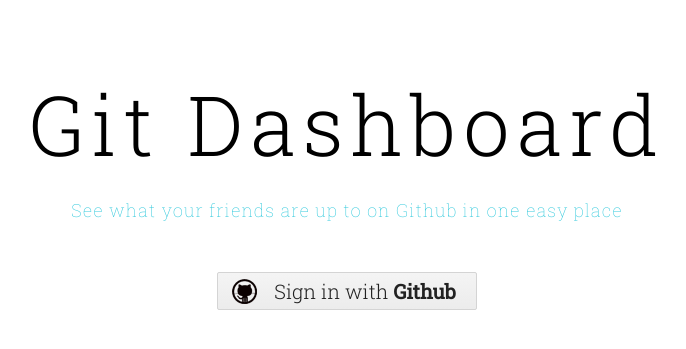
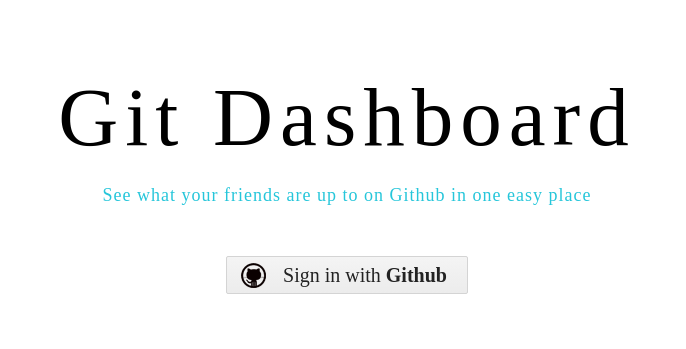
Before and after one commit to Shikkic/git-dash, a Node server app: page /login in a window 1280 px wide. Shown: the top 349 px of the page, without its empty margins (293-979 px from the left). Run offline with Node 20, Linux system fonts and the light colour scheme; some libraries are stand-ins or nearby versions; some web fonts are replaced.

Commit message:
added font style sheet locally vs. CDN

```diff
--- /dev/null
+++ b/public/css/roboto-slab-stylesheet.css
@@ -0,0 +1,168 @@
+/* cyrillic-ext */
+@font-face {
+  font-family: 'Roboto Slab';
+  font-style: normal;
+  font-weight: 100;
+  src: local('Roboto Slab Thin'), local('RobotoSlab-Thin'), url(http://fonts.gstatic.com/s/robotoslab/v6/MEz38VLIFL-t46JUtkIEgDk33lOKj8VrrOQDzFTd08I.woff2) format('woff2');
+  unicode-range: U+0460-052F, U+20B4, U+2DE0-2DFF, U+A640-A69F;
+}
+/* cyrillic */
+@font-face {
+  font-family: 'Roboto Slab';
+  font-style: normal;
+  font-weight: 100;
+  src: local('Roboto Slab Thin'), local('RobotoSlab-Thin'), url(http://fonts.gstatic.com/s/robotoslab/v6/MEz38VLIFL-t46JUtkIEgCRwq2pY8iaQOLhk7E7z3MQ.woff2) format('woff2');
+  unicode-range: U+0400-045F, U+0490-0491, U+04B0-04B1, U+2116;
+}
+/* greek-ext */
+@font-face {
+  font-family: 'Roboto Slab';
+  font-style: normal;
+  font-weight: 100;
+  src: local('Roboto Slab Thin'), local('RobotoSlab-Thin'), url(http://fonts.gstatic.com/s/robotoslab/v6/MEz38VLIFL-t46JUtkIEgK1KpwHvXV0QWt_dv_Co7sw.woff2) format('woff2');
+  unicode-range: U+1F00-1FFF;
+}
+/* greek */
+@font-face {
+  font-family: 'Roboto Slab';
+  font-style: normal;
+  font-weight: 100;
+  src: local('Roboto Slab Thin'), local('RobotoSlab-Thin'), url(http://fonts.gstatic.com/s/robotoslab/v6/MEz38VLIFL-t46JUtkIEgE5OsZPwuzdZYuBNMp4jBAU.woff2) format('woff2');
+  unicode-range: U+0370-03FF;
+}
+/* vietnamese */
+@font-face {
+  font-family: 'Roboto Slab';
+  font-style: normal;
+  font-weight: 100;
+  src: local('Roboto Slab Thin'), local('RobotoSlab-Thin'), url(http://fonts.gstatic.com/s/robotoslab/v6/MEz38VLIFL-t46JUtkIEgCxfByIbZlww8-jwhlYXR1g.woff2) format('woff2');
+  unicode-range: U+0102-0103, U+1EA0-1EF1, U+20AB;
+}
+/* latin-ext */
+@font-face {
+  font-family: 'Roboto Slab';
+  font-style: normal;
+  font-weight: 100;
+  src: local('Roboto Slab Thin'), local('RobotoSlab-Thin'), url(http://fonts.gstatic.com/s/robotoslab/v6/MEz38VLIFL-t46JUtkIEgF19lPr_M5u0SZOsLIZJNh8.woff2) format('woff2');
+  unicode-range: U+0100-024F, U+1E00-1EFF, U+20A0-20AB, U+20AD-20CF, U+2C60-2C7F, U+A720-A7FF;
+}
+/* latin */
+@font-face {
+  font-family: 'Roboto Slab';
+  font-style: normal;
+  font-weight: 100;
+  src: local('Roboto Slab Thin'), local('RobotoSlab-Thin'), url(http://fonts.gstatic.com/s/robotoslab/v6/MEz38VLIFL-t46JUtkIEgNKT0E3VAiFQm6Fsw40EoXw.woff2) format('woff2');
+  unicode-range: U+0000-00FF, U+0131, U+0152-0153, U+02C6, U+02DA, U+02DC, U+2000-206F, U+2074, U+20AC, U+2212, U+2215, U+E0FF, U+EFFD, U+F000;
+}
+/* cyrillic-ext */
+@font-face {
+  font-family: 'Roboto Slab';
+  font-style: normal;
+  font-weight: 300;
+  src: local('Roboto Slab Light'), local('RobotoSlab-Light'), url(http://fonts.gstatic.com/s/robotoslab/v6/dazS1PrQQuCxC3iOAJFEJUExlR2MysFCBK8OirNw2kM.woff2) format('woff2');
+  unicode-range: U+0460-052F, U+20B4, U+2DE0-2DFF, U+A640-A69F;
+}
+/* cyrillic */
+@font-face {
+  font-family: 'Roboto Slab';
+  font-style: normal;
+  font-weight: 300;
+  src: local('Roboto Slab Light'), local('RobotoSlab-Light'), url(http://fonts.gstatic.com/s/robotoslab/v6/dazS1PrQQuCxC3iOAJFEJWdsm03krrxlabhmVQFB99s.woff2) format('woff2');
+  unicode-range: U+0400-045F, U+0490-0491, U+04B0-04B1, U+2116;
+}
+/* greek-ext */
+@font-face {
+  font-family: 'Roboto Slab';
+  font-style: normal;
+  font-weight: 300;
+  src: local('Roboto Slab Light'), local('RobotoSlab-Light'), url(http://fonts.gstatic.com/s/robotoslab/v6/dazS1PrQQuCxC3iOAJFEJSJ0caWjaSBdV-xZbEgst_k.woff2) format('woff2');
+  unicode-range: U+1F00-1FFF;
+}
+/* greek */
+@font-face {
+  font-family: 'Roboto Slab';
+  font-style: normal;
+  font-weight: 300;
+  src: local('Roboto Slab Light'), local('RobotoSlab-Light'), url(http://fonts.gstatic.com/s/robotoslab/v6/dazS1PrQQuCxC3iOAJFEJWMSHb9EAJwuSzGfuRChQzQ.woff2) format('woff2');
+  unicode-range: U+0370-03FF;
+}
+/* vietnamese */
+@font-face {
+  font-family: 'Roboto Slab';
+  font-style: normal;
+  font-weight: 300;
+  src: local('Roboto Slab Light'), local('RobotoSlab-Light'), url(http://fonts.gstatic.com/s/robotoslab/v6/dazS1PrQQuCxC3iOAJFEJepRBTtN4E2_qSPBnw6AgMc.woff2) format('woff2');
+  unicode-range: U+0102-0103, U+1EA0-1EF1, U+20AB;
+}
+/* latin-ext */
+@font-face {
+  font-family: 'Roboto Slab';
+  font-style: normal;
+  font-weight: 300;
+  src: local('Roboto Slab Light'), local('RobotoSlab-Light'), url(http://fonts.gstatic.com/s/robotoslab/v6/dazS1PrQQuCxC3iOAJFEJdDnm4qiMZlH5rhYv_7LI2Y.woff2) format('woff2');
+  unicode-range: U+0100-024F, U+1E00-1EFF, U+20A0-20AB, U+20AD-20CF, U+2C60-2C7F, U+A720-A7FF;
+}
+/* latin */
+@font-face {
+  font-family: 'Roboto Slab';
+  font-style: normal;
+  font-weight: 300;
+  src: local('Roboto Slab Light'), local('RobotoSlab-Light'), url(http://fonts.gstatic.com/s/robotoslab/v6/dazS1PrQQuCxC3iOAJFEJdTIkQYohD4BpHvJ3NvbHoA.woff2) format('woff2');
+  unicode-range: U+0000-00FF, U+0131, U+0152-0153, U+02C6, U+02DA, U+02DC, U+2000-206F, U+2074, U+20AC, U+2212, U+2215, U+E0FF, U+EFFD, U+F000;
+}
+/* cyrillic-ext */
+@font-face {
+  font-family: 'Roboto Slab';
+  font-style: normal;
+  font-weight: 400;
+  src: local('Roboto Slab Regular'), local('RobotoSlab-Regular'), url(http://fonts.gstatic.com/s/robotoslab/v6/y7lebkjgREBJK96VQi37ZvZraR2Tg8w2lzm7kLNL0-w.woff2) format('woff2');
+  unicode-range: U+0460-052F, U+20B4, U+2DE0-2DFF, U+A640-A69F;
+}
+/* cyrillic */
+@font-face {
+  font-family: 'Roboto Slab';
+  font-style: normal;
+  font-weight: 400;
+  src: local('Roboto Slab Regular'), local('RobotoSlab-Regular'), url(http://fonts.gstatic.com/s/robotoslab/v6/y7lebkjgREBJK96VQi37Zl4sYYdJg5dU2qzJEVSuta0.woff2) format('woff2');
+  unicode-range: U+0400-045F, U+0490-0491, U+04B0-04B1, U+2116;
+}
+/* greek-ext */
+@font-face {
+  font-family: 'Roboto Slab';
+  font-style: normal;
+  font-weight: 400;
+  src: local('Roboto Slab Regular'), local('RobotoSlab-Regular'), url(http://fonts.gstatic.com/s/robotoslab/v6/y7lebkjgREBJK96VQi37ZlBW26QxpSj-_ZKm_xT4hWw.woff2) format('woff2');
+  unicode-range: U+1F00-1FFF;
+}
+/* greek */
+@font-face {
+  font-family: 'Roboto Slab';
+  font-style: normal;
+  font-weight: 400;
+  src: local('Roboto Slab Regular'), local('RobotoSlab-Regular'), url(http://fonts.gstatic.com/s/robotoslab/v6/y7lebkjgREBJK96VQi37Zgt_Rm691LTebKfY2ZkKSmI.woff2) format('woff2');
+  unicode-range: U+0370-03FF;
+}
+/* vietnamese */
+@font-face {
+  font-family: 'Roboto Slab';
+  font-style: normal;
+  font-weight: 400;
+  src: local('Roboto Slab Regular'), local('RobotoSlab-Regular'), url(http://fonts.gstatic.com/s/robotoslab/v6/y7lebkjgREBJK96VQi37ZtDiNsR5a-9Oe_Ivpu8XWlY.woff2) format('woff2');
+  unicode-range: U+0102-0103, U+1EA0-1EF1, U+20AB;
+}
+/* latin-ext */
+@font-face {
+  font-family: 'Roboto Slab';
+  font-style: normal;
+  font-weight: 400;
+  src: local('Roboto Slab Regular'), local('RobotoSlab-Regular'), url(http://fonts.gstatic.com/s/robotoslab/v6/y7lebkjgREBJK96VQi37ZqE8kM4xWR1_1bYURRojRGc.woff2) format('woff2');
+  unicode-range: U+0100-024F, U+1E00-1EFF, U+20A0-20AB, U+20AD-20CF, U+2C60-2C7F, U+A720-A7FF;
+}
+/* latin */
+@font-face {
+  font-family: 'Roboto Slab';
+  font-style: normal;
+  font-weight: 400;
+  src: local('Roboto Slab Regular'), local('RobotoSlab-Regular'), url(http://fonts.gstatic.com/s/robotoslab/v6/y7lebkjgREBJK96VQi37Zogp9Q8gbYrhqGlRav_IXfk.woff2) format('woff2');
+  unicode-range: U+0000-00FF, U+0131, U+0152-0153, U+02C6, U+02DA, U+02DC, U+2000-206F, U+2074, U+20AC, U+2212, U+2215, U+E0FF, U+EFFD, U+F000;
+}
--- a/public/pages/login.html
+++ b/public/pages/login.html
@@ -2,7 +2,7 @@
 <html>
     <head>
         <title>Github - Dashboard</title>
-        <link href='http://fonts.googleapis.com/css?family=Roboto+Slab:400,100,300' rel='stylesheet' type='text/css'>
+        <link rel="stylesheet" type"text/css" href="./css/roboto-slab-stylesheet.css">
         <link rel="stylesheet" type="text/css" href="./css/login.css">
         <link rel="stylesheet" type="text/css" href="./css/auth-buttons.css">
         <link rel="stylesheet" type="text/css" href="./css/animate.css">
--- a/server/views/app.mustache
+++ b/server/views/app.mustache
@@ -2,7 +2,7 @@
 <html>
     <head>
         <!-- TODO create local dependencies -->
-        <link href='http://fonts.googleapis.com/css?family=Roboto+Slab:400,100,300' rel='stylesheet' type='text/css'>
+        <link rel="stylesheet" type="text/css" href="./css/roboto-slab-stylesheet.css">
 		<link rel="stylesheet" href="https://cdnjs.cloudflare.com/ajax/libs/materialize/0.97.0/css/materialize.min.css">
         <link rel="stylesheet" type="text/css" href="./css/main.css">
 		<link rel="stylesheet" href="./css/animate.css">
--- a/server/views/login.mustache
+++ b/server/views/login.mustache
@@ -2,7 +2,7 @@
 <html>
     <head>
         <title>Github - Dashboard</title>
-        <link href='http://fonts.googleapis.com/css?family=Roboto+Slab:400,100,300' rel='stylesheet' type='text/css'>
+        <link rel="stylesheet" type="text/css" href="./css/roboto-slab-stylesheet.css">
         <link rel="stylesheet" type="text/css" href="./css/stylesheet.css">
         <link rel="stylesheet" type="text/css" href="./css/auth-buttons.css">
         <link rel="stylesheet" type="text/css" href="./css/animate.css">
```
